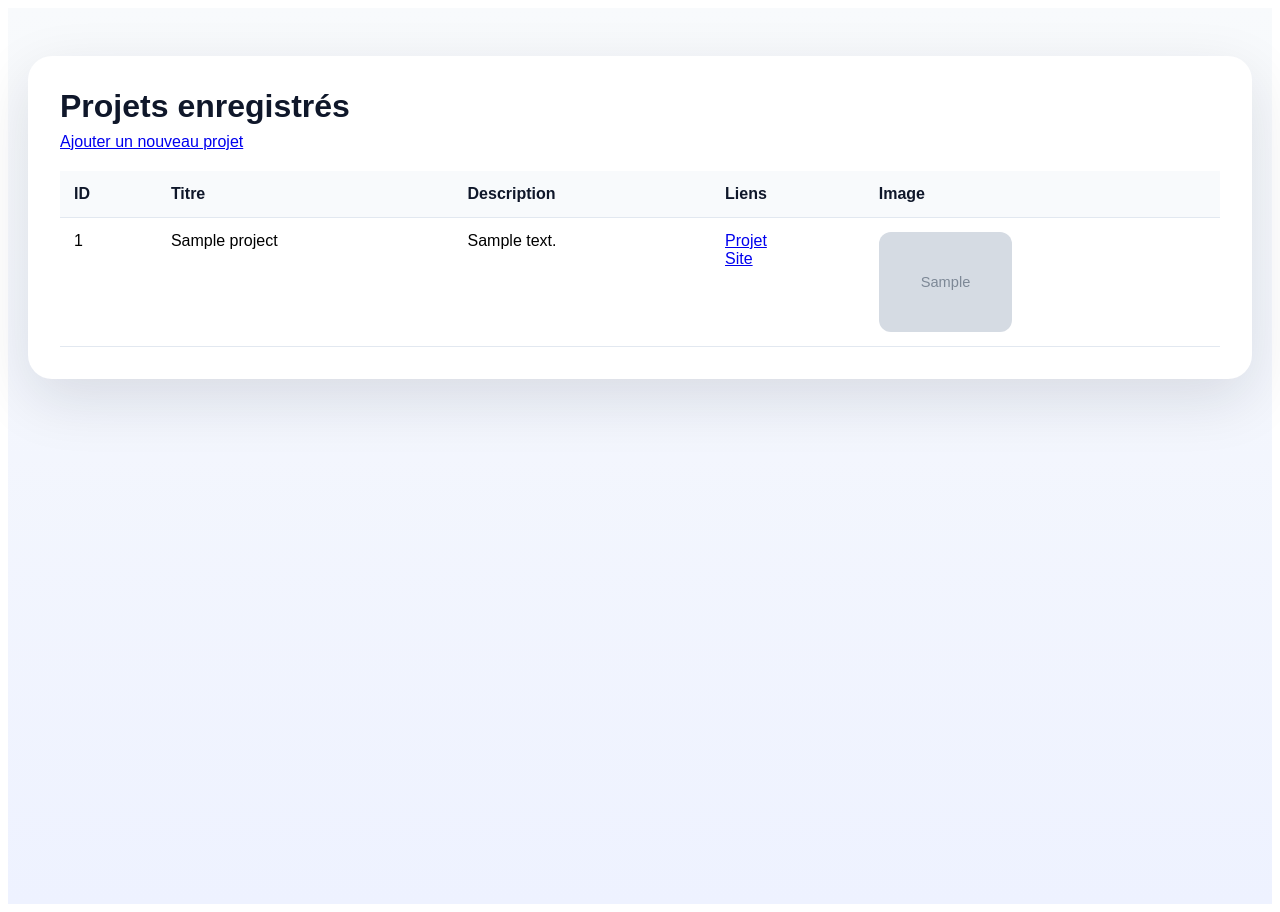
After one commit to williambrooks84/Site-Perso, a Symfony app: template api/templates/admin/projects_index.html.twig in a window 1280 px wide. The commit adds this page. Run offline with Twig, Linux system fonts and the light colour scheme; the template is opened without the code that fills it: most values are stand-ins (such as "Sample title", 1, 10 or a date in 2020); grey boxes marked "Sample" are stand-in pictures; some libraries are stand-ins or nearby versions.

Commit message:
added temporary page to visualise projects in api domain

```diff
--- a/api/docker-compose.yml
+++ b/api/docker-compose.yml
@@ -1,3 +1,5 @@
+version: "3.8"
+
 services:
   db:
     image: mysql:8.0
--- /dev/null
+++ b/api/templates/admin/projects_index.html.twig
@@ -0,0 +1,116 @@
+{% extends 'base.html.twig' %}
+
+{% block title %}Projets enregistrés{% endblock %}
+
+{% block body %}
+    <main class="admin-page">
+        <section class="admin-card">
+            <h1>Projets enregistrés</h1>
+            <p><a href="{{ path('admin_project_new') }}">Ajouter un nouveau projet</a></p>
+
+            {% if projects is empty %}
+                <p>Aucun projet n'a encore été enregistré.</p>
+            {% else %}
+                <div class="table-wrap">
+                    <table class="projects-table">
+                        <thead>
+                            <tr>
+                                <th>ID</th>
+                                <th>Titre</th>
+                                <th>Description</th>
+                                <th>Liens</th>
+                                <th>Image</th>
+                            </tr>
+                        </thead>
+                        <tbody>
+                            {% for project in projects %}
+                                <tr>
+                                    <td>{{ project.id }}</td>
+                                    <td>{{ project.title }}</td>
+                                    <td>{{ project.description }}</td>
+                                    <td>
+                                        {% if project.projectLink %}
+                                            <div><a href="{{ project.projectLink }}" target="_blank" rel="noopener noreferrer">Projet</a></div>
+                                        {% endif %}
+                                        {% if project.siteLink %}
+                                            <div><a href="{{ project.siteLink }}" target="_blank" rel="noopener noreferrer">Site</a></div>
+                                        {% endif %}
+                                        {% if not project.projectLink and not project.siteLink %}
+                                            <span>Aucun lien</span>
+                                        {% endif %}
+                                    </td>
+                                    <td>
+                                        {% if project.imageBase64 %}
+                                            <img src="{{ project.imageBase64 }}" alt="{{ project.title }}" class="project-preview">
+                                        {% else %}
+                                            <span>Aucune image</span>
+                                        {% endif %}
+                                    </td>
+                                </tr>
+                            {% endfor %}
+                        </tbody>
+                    </table>
+                </div>
+            {% endif %}
+        </section>
+    </main>
+
+    <style>
+        .admin-page {
+            min-height: 100vh;
+            padding: 48px 20px;
+            background: linear-gradient(180deg, #f8fafc 0%, #eef2ff 100%);
+            font-family: Arial, Helvetica, sans-serif;
+        }
+
+        .admin-card {
+            max-width: 1200px;
+            margin: 0 auto;
+            padding: 32px;
+            border-radius: 24px;
+            background: white;
+            box-shadow: 0 20px 60px rgba(15, 23, 42, 0.12);
+        }
+
+        .admin-card h1 {
+            margin: 0 0 8px;
+            font-size: 2rem;
+            color: #0f172a;
+        }
+
+        .admin-card p {
+            margin: 0 0 20px;
+            color: #475569;
+        }
+
+        .table-wrap {
+            overflow-x: auto;
+        }
+
+        .projects-table {
+            width: 100%;
+            border-collapse: collapse;
+        }
+
+        .projects-table th,
+        .projects-table td {
+            border-bottom: 1px solid #e2e8f0;
+            padding: 14px;
+            text-align: left;
+            vertical-align: top;
+        }
+
+        .projects-table th {
+            background: #f8fafc;
+            color: #0f172a;
+        }
+
+        .project-preview {
+            max-width: 140px;
+            max-height: 100px;
+            object-fit: cover;
+            border-radius: 12px;
+            display: block;
+        }
+    </style>
+{% endblock %}
```
Also changed, not shown: api/migrations/Version20260602143836.php (added, +31 -0 lines), api/migrations/Version20260602173000.php (added, +26 -0 lines), api/src/Controller/ProjectAdminController.php (+28 -0 lines), api/src/Entity/Project.php (+15 -0 lines), api/templates/admin/project_new.html.twig (+9 -1 lines).
